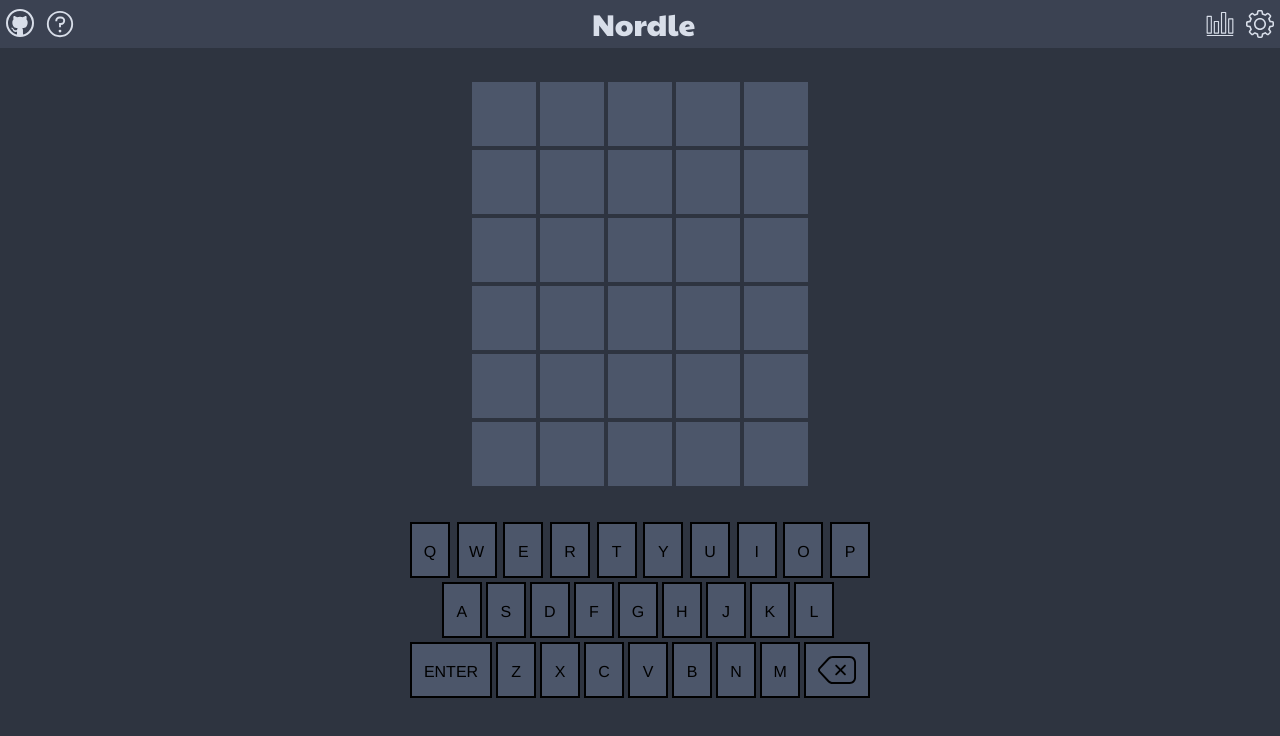
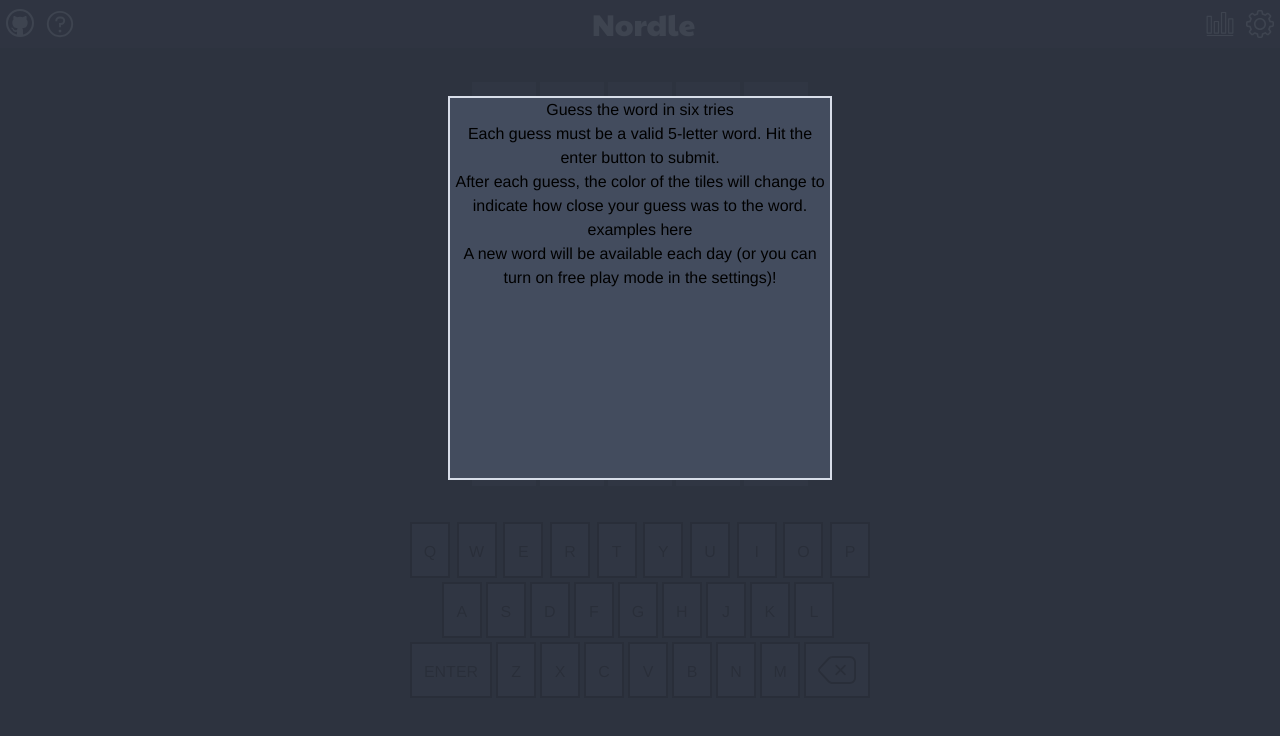
Before and after one commit to barnabasedubio/nordle, a Vue app: page / in a window 1280 px wide. Both pictures are taken after a click on the element 60 px from the left and 24 px from the top of the page. Shown: the top 736 px of the page. Built offline with nearby package versions, Linux system fonts and the light colour scheme.

Commit message:
add modal display logic

```diff
--- a/src/layout/TheNavBar.vue
+++ b/src/layout/TheNavBar.vue
@@ -1,4 +1,22 @@
+<script setup lang="ts">
+import TheModal from "../components/TheModal.vue";
+import { ref } from "vue";
+
+let modalActive = ref(false);
+let modalType = ref("");
+
+function activateModal(type: string): void {
+  modalActive.value = true;
+  modalType.value = type;
+}
+
+function closeModal(): void {
+  modalActive.value = false;
+}
+</script>
+
 <template>
+  <TheModal v-if="modalActive" :content="modalType" @close-modal="closeModal" />
   <div class="w-full h-12 bg-nord1">
     <div
       class="container mx-auto flex flex-row justify-between items-center h-12"
@@ -14,7 +32,7 @@
             />
           </a>
         </div>
-        <div class="w-10">
+        <div class="w-10" @click="activateModal('help')">
           <img
             class="cursor-pointer mx-auto"
             src="../assets/help-svgrepo-com.svg"
@@ -26,7 +44,7 @@
 
       <div class="w-24 title text-3xl text-nord4">Nordle</div>
       <div class="flex">
-        <div class="w-10">
+        <div class="w-10" @click="activateModal('stats')">
           <img
             class="cursor-pointer mx-auto"
             src="../assets/stats-svgrepo-com.svg"
@@ -34,7 +52,7 @@
             alt="Stats"
           />
         </div>
-        <div class="w-10">
+        <div class="w-10" @click="activateModal('settings')">
           <img
             class="cursor-pointer mx-auto"
             src="../assets/settings-svgrepo-com.svg"
```
